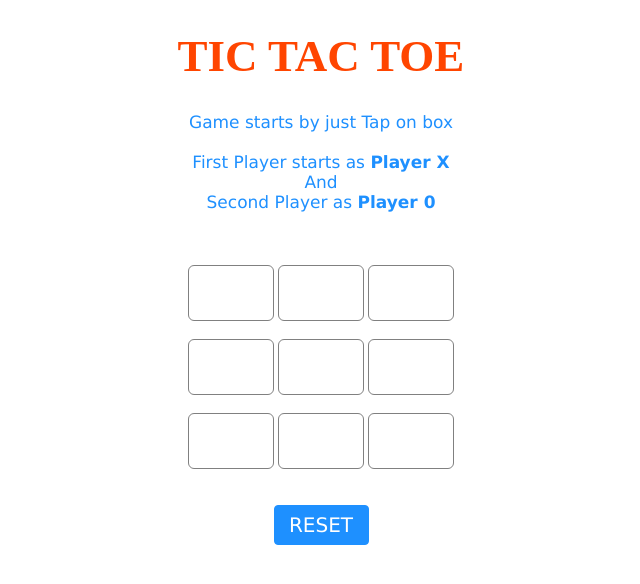
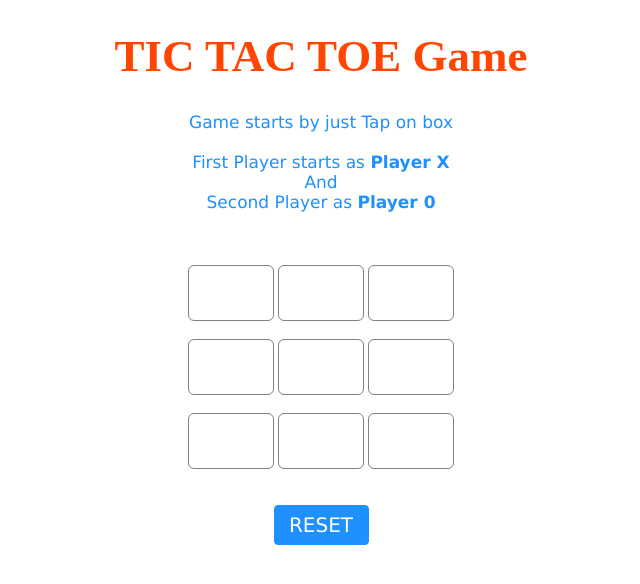
Before and after one commit to pruthvirajp04/Tic-Tac-Toe, a plain HTML site: page index.html in a window 1280 px wide. Shown: the whole page, without its empty margins (319-959 px from the left). Drawn offline with Linux system fonts and the light colour scheme.

Commit message:
Changed the title

```diff
--- a/index.html
+++ b/index.html
@@ -14,7 +14,7 @@
 
 <body>
 	<div id="main">
-		<h1>TIC TAC TOE</h1>
+		<h1>TIC TAC TOE Game</h1>
 
 		<!-- Game Instructions -->
 		<p id="ins">Game starts by just Tap on
```
